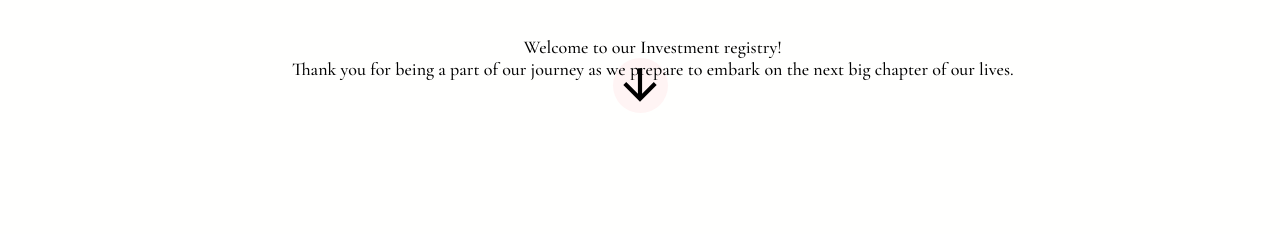
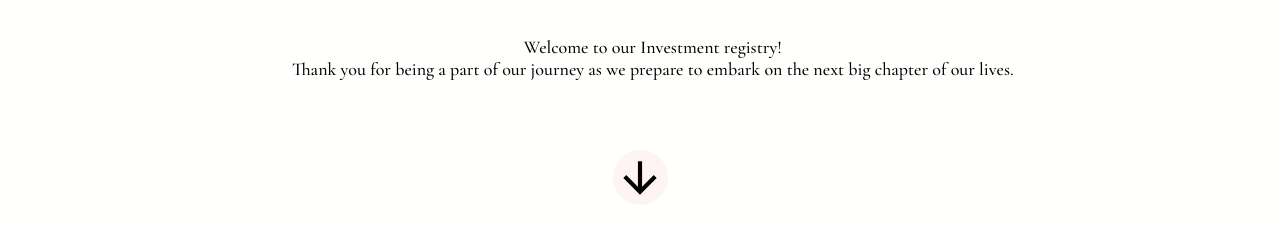
Before and after one commit to vaaghu/wedding, a React (Vite) app: page / in a window 1280 px wide. Shown: the part 560-794 px from the top of the page. Built offline with nearby package versions, Linux system fonts and the light colour scheme.

Commit message:
style BUG
anchore button

```diff
--- a/src/assets/styles/home.module.scss
+++ b/src/assets/styles/home.module.scss
@@ -117,6 +117,8 @@
   width: 55px;
   height: 55px;
   font-size: 35px;
+  position: absolute;
+  bottom: 35px;
   @include flex(column, center, center);
   img {
     width: 50px;
```
Also changed, not shown: 2 other files (tests, documents, lock files or other folders).
